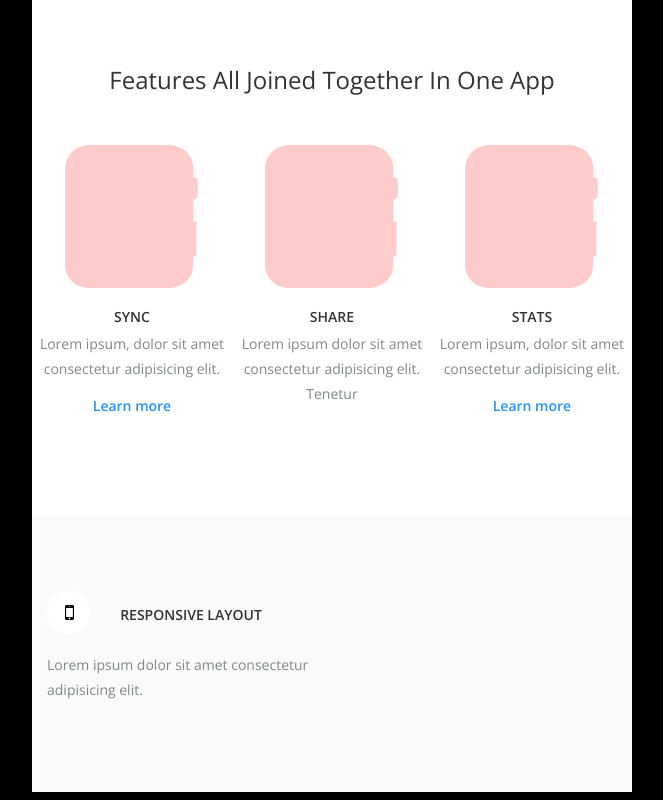
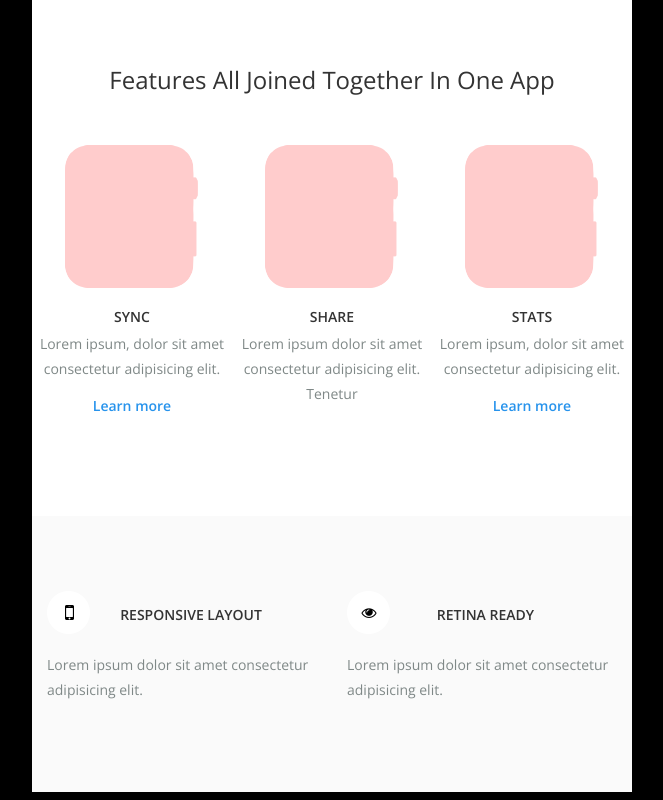
Before and after one commit to davidmfrost/html-email, a plain HTML site: page public/index.html in a window 1280 px wide. Shown: the part 1785-2585 px from the top of the page, without its empty margins (308-971 px from the left). Drawn offline with nearby package versions, Linux system fonts and the light colour scheme.

Commit message:
Layout first right column item tables and rows

```diff
--- a/public/index.html
+++ b/public/index.html
@@ -317,6 +317,29 @@
                             </tr>
                           </table>
                           <!-- End of column table -->
+                          <!-- Start of column table -->
+                          <table class="column-table" width="50%" align="left" cellspacing="0" cellpadding="0" border="0" style="padding: 25px 15px;">
+                            <tr>
+                              <td>
+                                <!-- Start of icon table -->
+                                <table class="icon-table" width="100%" align="left" cellspacing="0" cellpadding="0" border="0" style="">
+                                  <td>
+                                    <img src="/img/retina_icon.png" alt="">
+                                  </td>
+                                  <td style="font-family: 'Open Sans', 'Helvetica Neue', Helvetica, Arial, 'Lucida Grande', sans-serif; color: #333333; padding: 0 0 0 15px; font-weight: 600; text-transform: uppercase; font-size: 14px;">
+                                    Retina Ready
+                                  </td>
+                                </table>
+                                <!-- End of icon table -->
+                              </td>
+                            </tr>
+                            <tr>
+                              <td>
+                                <p style="font-family: 'Open Sans', 'Helvetica Neue', Helvetica, Arial, 'Lucida Grande', sans-serif; color: #7f8887; font-weight: 400; line-height: 1.8; font-size: 14px;">Lorem ipsum dolor sit amet consectetur adipisicing elit.</p>
+                              </td>
+                            </tr>
+                          </table>
+                          <!-- End of column table -->
                         </td>
                       </tr>
                     </table>
```
